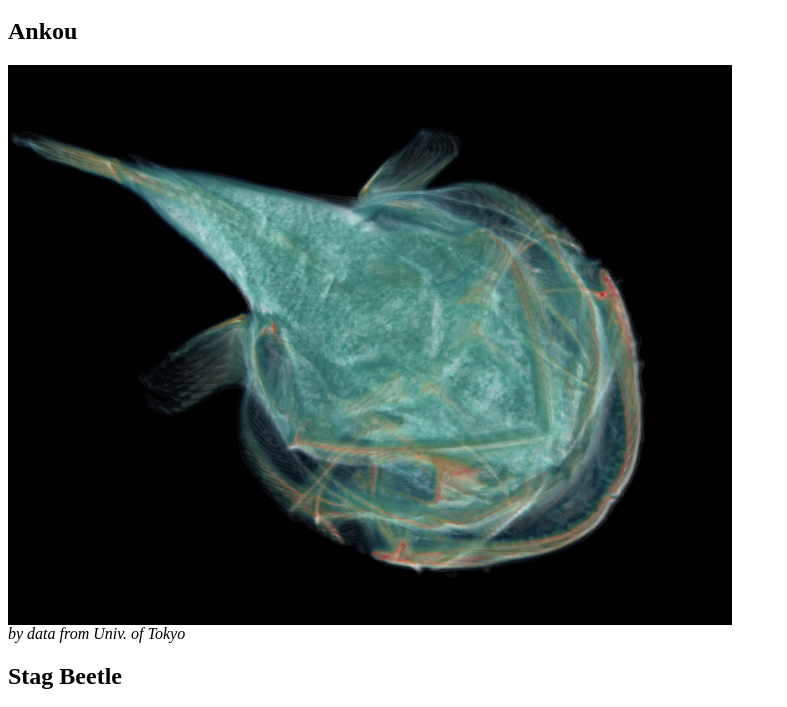
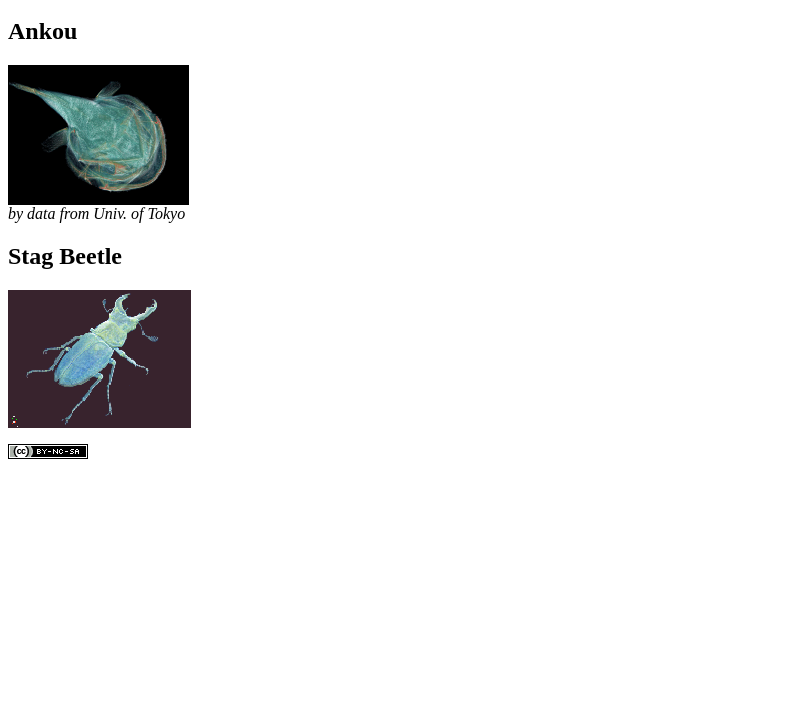
Before and after one commit to yoshikawa-hiroyuki/yoshikawa-hiroyuki.github.io, a plain HTML site: page Visio_gallery/index.html in a window 1280 px wide. Shown: the part 48-755 px from the top of the page, without its empty margins (0-787 px from the left). Drawn offline with Linux system fonts and the light colour scheme.

Commit message:
add small images.

```diff
--- a/Visio_gallery/index.html
+++ b/Visio_gallery/index.html
@@ -1,11 +1,11 @@
 <html>
   <h1>Volume rendering image by using V-Isio</h1>
   <h2>Ankou</h2>
-  <img src="ankou.png"/><br/>
+  <img src="ankou_small.png"/><br/>
   <i>by data from Univ. of Tokyo</i>
 
   <h2>Stag Beetle</h2>
-  <img src="stagbeetle.png"/><br/>
+  <img src="stagbeetle_small.png"/><br/>
 
   <p>
   <img src="cc_80x15.png"/>
```
Also changed, not shown: Visio_gallery/ankou_small.png (added), Visio_gallery/stagbeetle_small.png (added).
